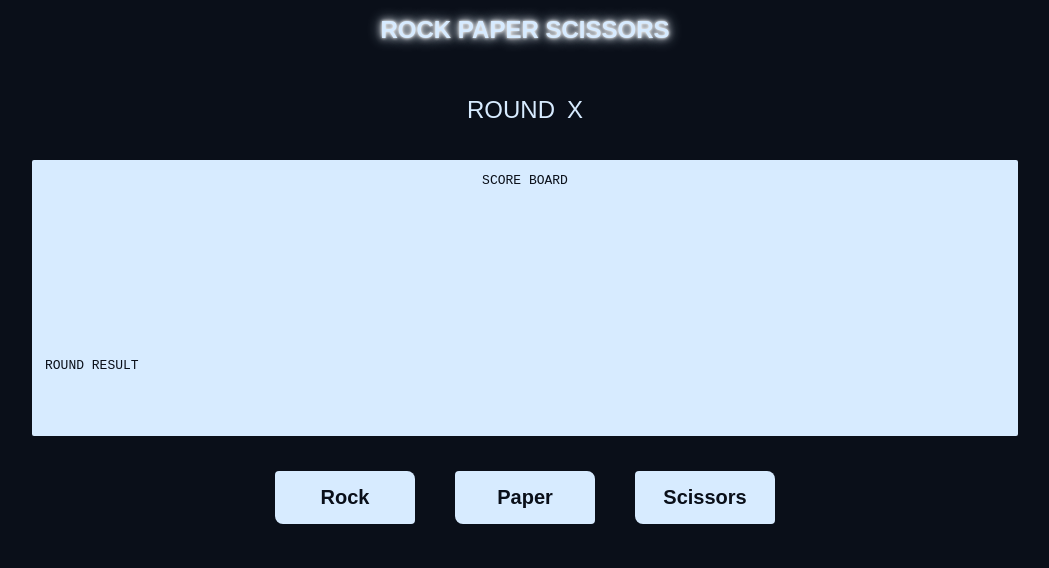
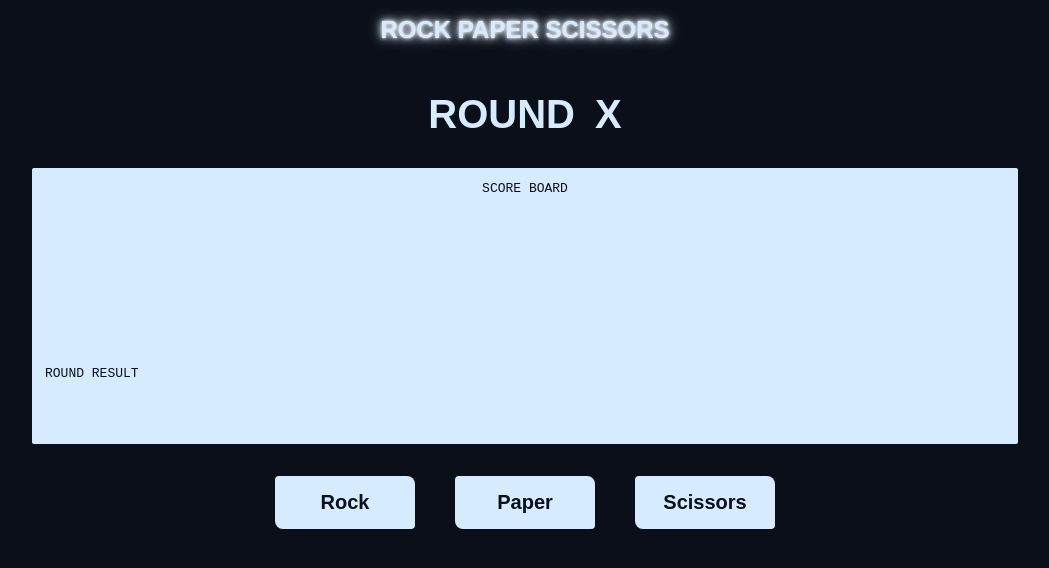
Before and after one commit to Max-kcs-Eriksson/top_rock-paper-scissors, a plain HTML site: page projects/rock-paper-scissors/index.html in a window 1280 px wide. Shown: the whole page, without its empty margins (115-1164 px from the left). Drawn offline with Linux system fonts and the light colour scheme.

Commit message:
Change font-size and font-weight of .round-counter

```diff
--- a/projects/rock-paper-scissors/style.css
+++ b/projects/rock-paper-scissors/style.css
@@ -38,8 +38,9 @@ h1 {
     /* flex-direction: column;
     align-items: center; */
     gap: .5em;
-    font-size: 1.5em;
+    font-size: 2.5em;
     font-family: sans-serif;
+    font-weight: 900;
 }
 
 @keyframes flicker {
```
